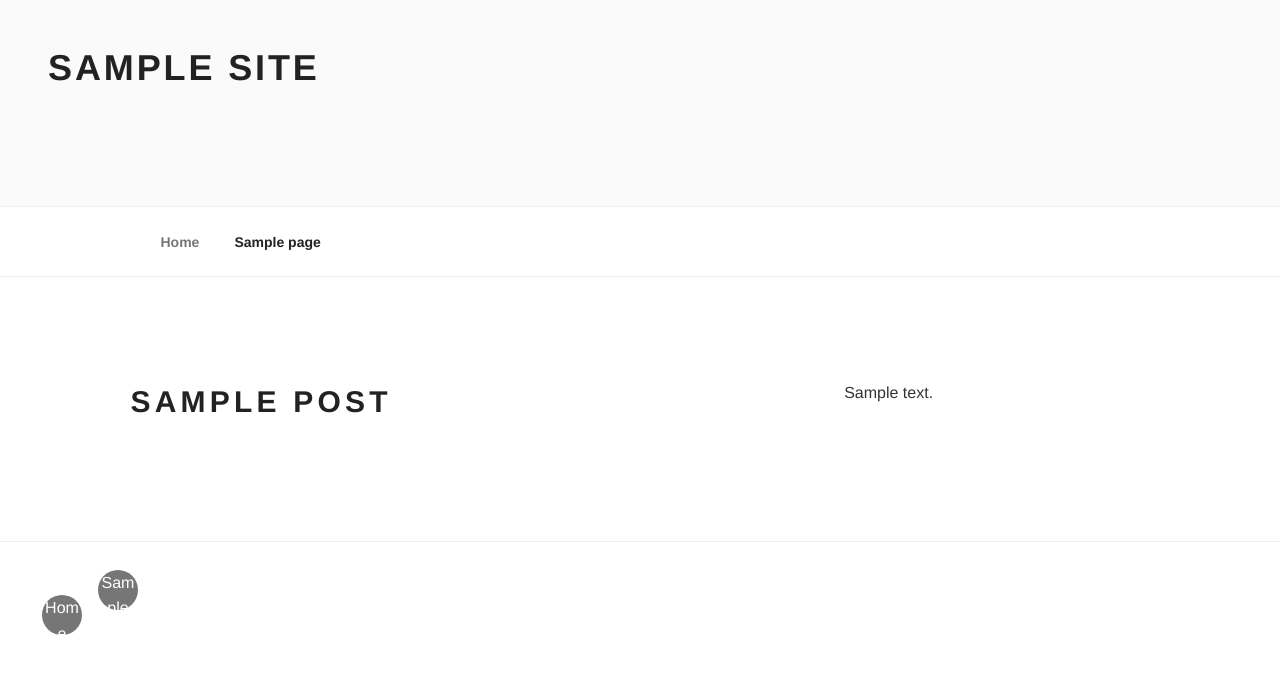
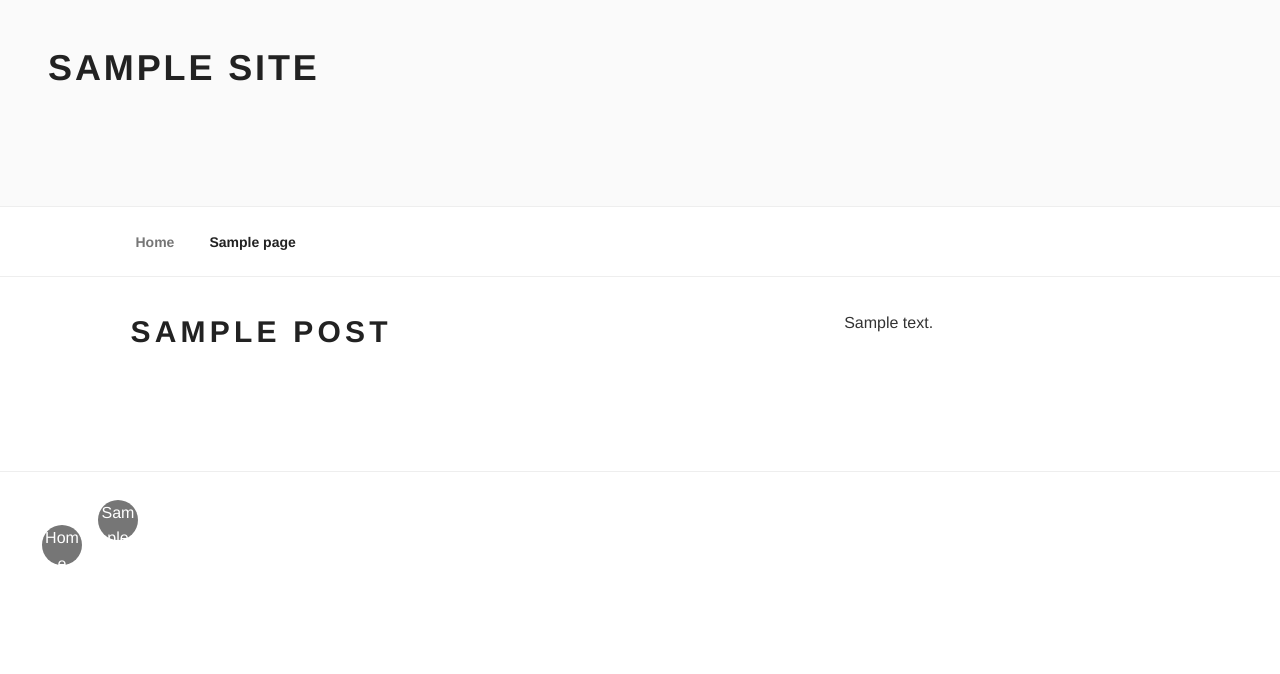
Before and after one commit to oceanerousseeuw/website, a WordPress theme: the page made by wp-content/themes/twentyseventeen/page.php in a window 1280 px wide. Shown: the top 674 px of the page. Run offline with PHP 8.4 and a stand-in for WordPress, Linux system fonts and the light colour scheme; the site name, menu and one post (Sample post) are stand-ins, and other content is empty; some libraries are stand-ins or nearby versions.

Commit message:
suite style

```diff
--- a/wp-content/themes/twentyseventeen/style.css
+++ b/wp-content/themes/twentyseventeen/style.css
@@ -1879,8 +1879,12 @@ body:not(.has-header-image):not(.has-header-video) .custom-header-media {
 --------------------------------------------------------------*/
 
 .site-content-contain {
+	margin-top: -70px;
 	background-color: #fff;
 	position: relative;
+}
+.home .site-content-contain {
+	margin-top: 0;
 }
 
 .site-content {
@@ -3538,7 +3542,7 @@ p > object:only-child {
 	}
 
 	.navigation-top .wrap {
-		max-width: 1050px;
+		max-width: 1100px;
 		/* The font size is 14px here and we need 50px padding in ems */
 		padding: 0.75em 3.4166666666667em;
 	}
```
